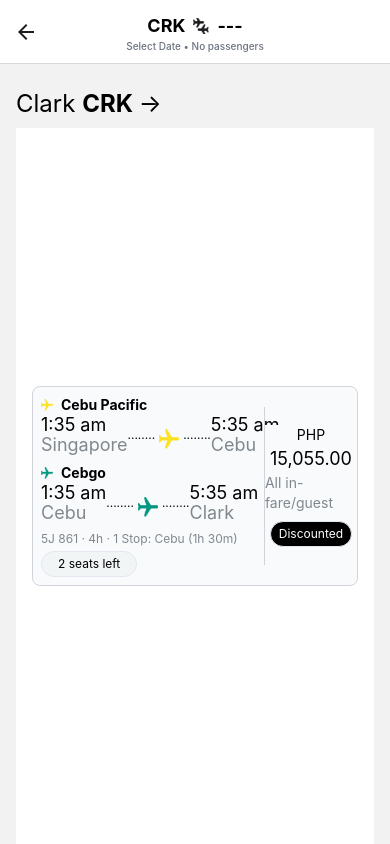
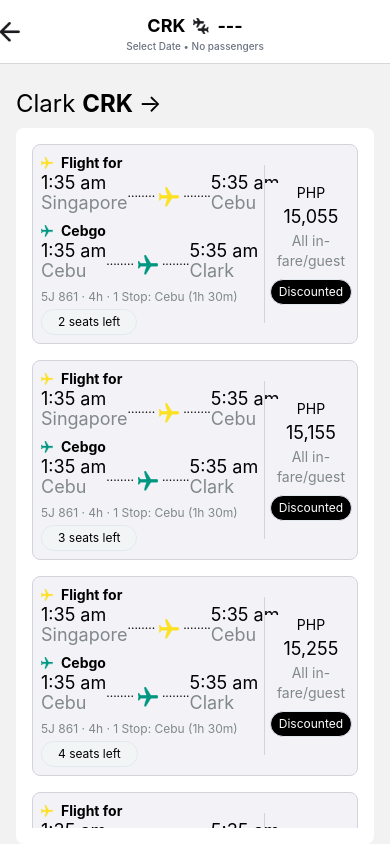
Before and after one commit to cuongnhv-cmyk/MyApp, a React Native app: screen /FlightDetails in a window 390 px wide. Built offline with nearby package versions, Linux system fonts and the light colour scheme.

Commit message:
Made changes related to iOS simulator enviroment, created list of FlightCard rendered based on selected date of Carousel Group

```diff
--- a/src/assets/icon/index.ts
+++ b/src/assets/icon/index.ts
@@ -18,4 +18,5 @@
     carouselRight: require('@assets/icon/icon_carousel_right.png'),
     yellowAirplane: require('@assets/icon/icon_yellow_airplane.png'),
     greenAirplane: require('@assets/icon/icon_green_airplane.png'),
+    back: require('@assets/icon/icon_back.png'),
 } as const;
--- /dev/null
+++ b/src/components/FlightCard.tsx
@@ -0,0 +1,118 @@
+// Imports
+import React from 'react';
+import { View, Text, Image, FlatList, ScrollView } from 'react-native';
+import { ICON } from '@assets/icon';
+
+// Types
+interface FlightData {
+    id: string;
+    airline: string;
+    departureTime: string;
+    arrivalTime: string;
+    origin: string;
+    destination: string;
+    price: string;
+    seatsLeft: number;
+}
+
+// Function Name
+export const FlightCard = ({ item }: { item: FlightData }) => {
+    // JSX
+    return (
+        <View className="mb-4 w-full flex-row items-center overflow-hidden rounded-lg border border-gray-300 bg-[#F2F2F7]">
+            {/* Left Section */}
+            <View className="flex-[7] p-2">
+                {/* Departure Flight */}
+                <View className="flex-row items-center">
+                    <Image
+                        source={ICON.yellowAirplane}
+                        className="mr-2 h-3 w-3"
+                    />
+                    <Text className="text-sm font-bold">{item.airline}</Text>
+                </View>
+
+                <View className="-mt-1 flex-row justify-between">
+                    <View>
+                        <Text className="text-lg">{item.departureTime}</Text>
+                        <Text className="-mt-2 text-lg text-[#80888D]">
+                            {item.origin}
+                        </Text>
+                    </View>
+                    <View className="flex-row items-center">
+                        <Text className="text-xs">........</Text>
+                        <Image
+                            source={ICON.yellowAirplane}
+                            className="mx-1 mt-2 h-5 w-5"
+                        />
+                        <Text className="text-xs">........</Text>
+                    </View>
+                    <View>
+                        <Text className="text-lg">{item.arrivalTime}</Text>
+                        <Text className="-mt-2 text-lg text-[#80888D]">
+                            {item.destination}
+                        </Text>
+                    </View>
+                </View>
+
+                {/* Return Flight */}
+                <View className="mt-1 flex-row items-center">
+                    <Image
+                        source={ICON.greenAirplane}
+                        className="mr-2 h-3 w-3"
+                    />
+                    <Text className="text-sm font-bold">Cebgo</Text>
+                </View>
+
+                <View className="-mt-1 flex-row justify-between">
+                    <View>
+                        <Text className="text-lg">1:35 am</Text>
+                        <Text className="-mt-2 text-lg text-[#80888D]">
+                            {item.destination}
+                        </Text>
+                    </View>
+                    <View className="flex-row items-center">
+                        <Text className="text-xs">........</Text>
+                        <Image
+                            source={ICON.greenAirplane}
+                            className="mx-1 mt-2 h-5 w-5"
+                        />
+                        <Text className="text-xs">........</Text>
+                    </View>
+                    <View>
+                        <Text className="text-lg">5:35 am</Text>
+                        <Text className="-mt-2 text-lg text-[#80888D]">
+                            Clark
+                        </Text>
+                    </View>
+                </View>
+
+                <View className="mt-1">
+                    <Text className="text-xs text-[#80888D]">
+                        5J 861 · 4h · 1 Stop: Cebu (1h 30m)
+                    </Text>
+                </View>
+
+                <View className="mt-1 items-center justify-center self-start rounded-full border border-slate-200 bg-[#F2F5F6] px-4 py-1">
+                    <Text className="text-xs text-black">
+                        {item.seatsLeft} seats left
+                    </Text>
+                </View>
+            </View>
+
+            {/* Vertical Divider */}
+            <View className="h-[80%] w-[1px] bg-gray-300" />
+
+            {/* Right Section */}
+            <View className="flex-[3] items-center justify-center bg-[#F2F2F7]">
+                <Text className="text-sm text-black">PHP</Text>
+                <Text className="text-lg text-black">{item.price}</Text>
+                <Text className="text-center text-sm text-[#80888D]">
+                    All in-fare/guest
+                </Text>
+                <View className="mt-2 items-center justify-center rounded-full border border-slate-200 bg-black px-2 py-1">
+                    <Text className="text-xs text-white">Discounted</Text>
+                </View>
+            </View>
+        </View>
+    );
+};
--- a/src/components/SelectPassengerPopup.tsx
+++ b/src/components/SelectPassengerPopup.tsx
@@ -28,6 +28,7 @@
 
     // Navigates to the flight details screen after selection
     const onContinue = () => {
+        onClose();
         navigation.navigate('FlightDetails');
     };
 
--- a/src/components/SyncedCarouselGroup.tsx
+++ b/src/components/SyncedCarouselGroup.tsx
@@ -7,7 +7,10 @@
 
 const SCREEN_WIDTH = Dimensions.get('window').width;
 
-export const SyncedCarouselGroup = ({ data }: { data: any[] }) => {
+interface Props {
+    onDateChange: (date: string) => void;
+}
+export const SyncedCarouselGroup = ({ onDateChange }: Props) => {
     const ref = useRef<ICarouselInstance>(null);
     const [activeIndex, setActiveIndex] = useState(0);
 
@@ -38,6 +41,14 @@
 
     if (carouselData.length === 0) return null;
 
+    // Syncs active index and notifies parent when any snap occurs
+    const handleSnap = (index: number) => {
+        const selectedItem = carouselData[index];
+        if (!selectedItem || !selectedItem.display) return;
+        setActiveIndex(index);
+        onDateChange(selectedItem.display);
+    };
+
     // If using Absolute, we can make the CONTAINER wider (e.g., -40)
     const CONTAINER_WIDTH = SCREEN_WIDTH - 20;
     const ITEM_WIDTH = CONTAINER_WIDTH / 3;
@@ -67,7 +78,7 @@
                     data={carouselData}
                     loop={false}
                     style={{ width: CONTAINER_WIDTH, justifyContent: 'center' }}
-                    onSnapToItem={index => setActiveIndex(index)}
+                    onSnapToItem={handleSnap}
                     renderItem={({ item, index }) => {
                         const isSelected = index === activeIndex;
                         return (
--- a/src/navigation/RootStack.tsx
+++ b/src/navigation/RootStack.tsx
@@ -1,14 +1,19 @@
+// Imports
 import React from 'react';
+import { Pressable, Image } from 'react-native';
 import { createNativeStackNavigator } from '@react-navigation/native-stack';
+import { useNavigation } from '@react-navigation/native';
+import { NativeStackNavigationProp } from '@react-navigation/native-stack';
 
 import BottomTabs from '@navigation/BottomTabs';
-
 import { BookNowScreen } from '@screens/BookNowScreen';
 import SearchDestinationScreen from '@screens/SearchDestinationScreen';
 import SelectTravelDateScreen from '@screens/SelectTravelDateScreen';
 import FlightDetailsScreen from '@screens/FlightDetailsScreen';
 import { FlightDetailsHeader } from '@components/FlightDetailsHeader';
+import { ICON } from '@assets/icon';
 
+// Types
 export type RootStackParamList = {
     Tabs: undefined;
     BookNow: undefined;
@@ -17,11 +22,18 @@
     FlightDetails: undefined;
 };
 
+type RootNavigationProp = NativeStackNavigationProp<RootStackParamList>;
+
+// Function Name
 const FlightDetailsHeaderWrapper = () => <FlightDetailsHeader />;
 
 const Stack = createNativeStackNavigator<RootStackParamList>();
 
 export default function RootStack() {
+    // Hooks
+    const navigation = useNavigation<RootNavigationProp>();
+
+    // JSX
     return (
         <Stack.Navigator>
             <Stack.Screen
@@ -29,33 +41,37 @@
                 component={BottomTabs}
                 options={{ headerShown: false }}
             />
+
             <Stack.Screen
                 name="BookNow"
                 component={BookNowScreen}
                 options={{
-                    presentation: 'modal',
+                    presentation: 'card',
                     title: 'Book Now',
                     headerShown: false,
                 }}
             />
+
             <Stack.Screen
                 name="SearchDestination"
                 component={SearchDestinationScreen}
                 options={{
-                    presentation: 'modal',
+                    presentation: 'card',
                     title: 'Search Destination',
                     headerShown: false,
                 }}
             />
+
             <Stack.Screen
                 name="SelectTravelDate"
                 component={SelectTravelDateScreen}
                 options={{
-                    presentation: 'modal',
+                    presentation: 'card',
                     title: 'Select Travel Date',
                     headerShown: false,
                 }}
             />
+
             <Stack.Screen
                 name="FlightDetails"
                 component={FlightDetailsScreen}
@@ -63,6 +79,11 @@
                     title: 'Flight Details',
                     headerTitleAlign: 'center',
                     headerTitle: FlightDetailsHeaderWrapper,
+                    headerLeft: () => (
+                        <Pressable onPress={() => navigation.goBack()}>
+                            <Image source={ICON.back} className="h-5 w-5" />
+                        </Pressable>
+                    ),
                 }}
             />
         </Stack.Navigator>
--- a/src/screens/FlightDetailsScreen.tsx
+++ b/src/screens/FlightDetailsScreen.tsx
@@ -1,25 +1,61 @@
-import { View, Text, Image } from 'react-native';
+import { View, Text, Image, FlatList } from 'react-native';
 import { useFlightStore } from '@store/useFlightStore';
 import { useDateStore } from '@store/useDateStore';
 import { formatDateObject } from '@utils/DateFormatter';
 import { SyncedCarouselGroup } from '@components/SyncedCarouselGroup';
 import { ICON } from '@assets/icon/';
+import { FlightCard } from '@components/FlightCard';
+import { useState } from 'react';
+import { useMemo } from 'react';
+
+// Types
+interface FlightData {
+    id: string;
+    airline: string;
+    departureTime: string;
+    arrivalTime: string;
+    origin: string;
+    destination: string;
+    price: string;
+    seatsLeft: number;
+}
 
 export default function FlightDetailsScreen() {
     const destination = useFlightStore(state => state.destination);
     const range = useDateStore(state => state.range);
     const startDate = formatDateObject(range.start);
-    // 1. Define your data clearly
-    const myData = [
-        { date: 'Sun, 2 Nov' },
-        { date: 'Mon, 3 Nov' },
-        { date: 'Tue, 4 Nov' },
-        { date: 'Wed, 5 Nov' },
-        { date: 'Thu, 6 Nov' },
-    ];
 
-    // 2. Pass it to the 'data' prop (not dataGroups)
-    <SyncedCarouselGroup data={myData} />;
+    const initialDate = formatDateObject(range.start);
+
+    // State
+    const [selectedDate, setSelectedDate] = useState(
+        initialDate?.display || '',
+    );
+
+    // Hooks (useMemo)
+    const filteredFlights = useMemo(() => {
+        return Array(5)
+            .fill(null)
+            .map((_, index) => ({
+                id: `${selectedDate}-${index}`,
+                // This replaces the Airline name with the date from the carousel
+                airline: `Flight for ${selectedDate}`,
+                departureTime: '1:35 am',
+                arrivalTime: '5:35 am',
+                origin: 'Singapore',
+                destination: 'Cebu',
+                // Making the price change slightly so it feels like a new search
+                price: (15055 + index * 100).toLocaleString(),
+                seatsLeft: index + 2,
+            }));
+    }, [selectedDate]);
+
+    // Functions
+
+    // Updates the state which triggers the useMemo and FlatList reload
+    const handleDateChange = (date: string) => {
+        setSelectedDate(date);
+    };
 
     return (
         <View className="mt-6 flex-1 px-4">
@@ -32,105 +68,17 @@
             </Text>
             <Text className="text-xl">{startDate?.display}</Text>
             <View className="justify-center px-4">
-                <SyncedCarouselGroup data={myData} />
+                <SyncedCarouselGroup onDateChange={handleDateChange} />
             </View>
-            <View className="flex-1 justify-center bg-[#FFFFFF] px-4">
-                <View className="w-full flex-row items-center overflow-hidden rounded-lg border border-gray-300 bg-slate-50">
-                    {/* Left Section */}
-                    <View className="flex-[7] p-2">
-                        {/* Departure Flight */}
-                        <View className="flex-row items-center">
-                            <Image
-                                source={ICON.yellowAirplane}
-                                className="mr-2 h-3 w-3"
-                            />
-                            <Text className="text-sm font-bold">
-                                Cebu Pacific
-                            </Text>
-                        </View>
-
-                        <View className="-mt-1 flex-row justify-between">
-                            <View>
-                                <Text className="text-lg">1:35 am</Text>
-                                <Text className="-mt-2 text-lg text-[#80888D]">
-                                    Singapore
-                                </Text>
-                            </View>
-                            <View className="flex-row items-center">
-                                <Text className="text-xs">........</Text>
-                                <Image
-                                    source={ICON.yellowAirplane}
-                                    className="mx-1 mt-2 h-5 w-5"
-                                />
-                                <Text className="text-xs">........</Text>
-                            </View>
-                            <View>
-                                <Text className="text-lg">5:35 am</Text>
-                                <Text className="-mt-2 text-lg text-[#80888D]">
-                                    Cebu
-                                </Text>
-                            </View>
-                        </View>
-                        {/* Return Flight */}
-                        <View className="mt-1 flex-row items-center">
-                            <Image
-                                source={ICON.greenAirplane}
-                                className="tint-[#009681] mr-2 h-3 w-3"
-                            />
-                            <Text className="text-sm font-bold">Cebgo</Text>
-                        </View>
-
-                        <View className="-mt-1 flex-row justify-between">
-                            <View>
-                                <Text className="text-lg">1:35 am</Text>
-                                <Text className="-mt-2 text-lg text-[#80888D]">
-                                    Cebu
-                                </Text>
-                            </View>
-                            <View className="flex-row items-center">
-                                <Text className="text-xs">........</Text>
-                                <Image
-                                    source={ICON.greenAirplane}
-                                    className="mx-1 mt-2 h-5 w-5"
-                                />
-                                <Text className="text-xs">........</Text>
-                            </View>
-                            <View>
-                                <Text className="text-lg">5:35 am</Text>
-                                <Text className="-mt-2 text-lg text-[#80888D]">
-                                    Clark
-                                </Text>
-                            </View>
-                        </View>
-
-                        <View className="mt-1">
-                            <Text className="text-xs text-[#80888D]">
-                                5J 861 · 4h · 1 Stop: Cebu (1h 30m)
-                            </Text>
-                        </View>
-
-                        <View className="mt-1 items-center justify-center self-start rounded-full border border-slate-200 bg-[#F2F5F6] px-4 py-1">
-                            <Text className="text-xs text-black">
-                                2 seats left
-                            </Text>
-                        </View>
-                    </View>
-                    {/* Vertical Divider Line */}
-                    <View className="h-[80%] w-[1px] bg-gray-300" />
-                    {/* Right Section */}
-                    <View className="flex-[3] items-center justify-center bg-slate-50">
-                        <Text className="text-sm text-black">PHP</Text>
-                        <Text className="text-lg text-black">15,055.00</Text>
-                        <Text className="text-sm text-[#80888D]">
-                            All in-fare/guest
-                        </Text>
-                        <View className="mt-2 items-center justify-center rounded-full border border-slate-200 bg-black px-2 py-1">
-                            <Text className="text-xs text-white">
-                                Discounted
-                            </Text>
-                        </View>
-                    </View>
-                </View>
+            <View className="flex-1 justify-center rounded-lg bg-[#FFFFFF] p-4">
+                {/* Flight List */}
+                <FlatList
+                    data={filteredFlights}
+                    keyExtractor={item => item.id}
+                    renderItem={({ item }) => <FlightCard item={item} />}
+                    showsVerticalScrollIndicator={false}
+                    contentContainerStyle={{ paddingBottom: 20 }}
+                />
             </View>
         </View>
     );
```
Also changed, not shown: src/assets/icon/icon_back.png (added), 9 other files (tests, documents, lock files or other folders).
